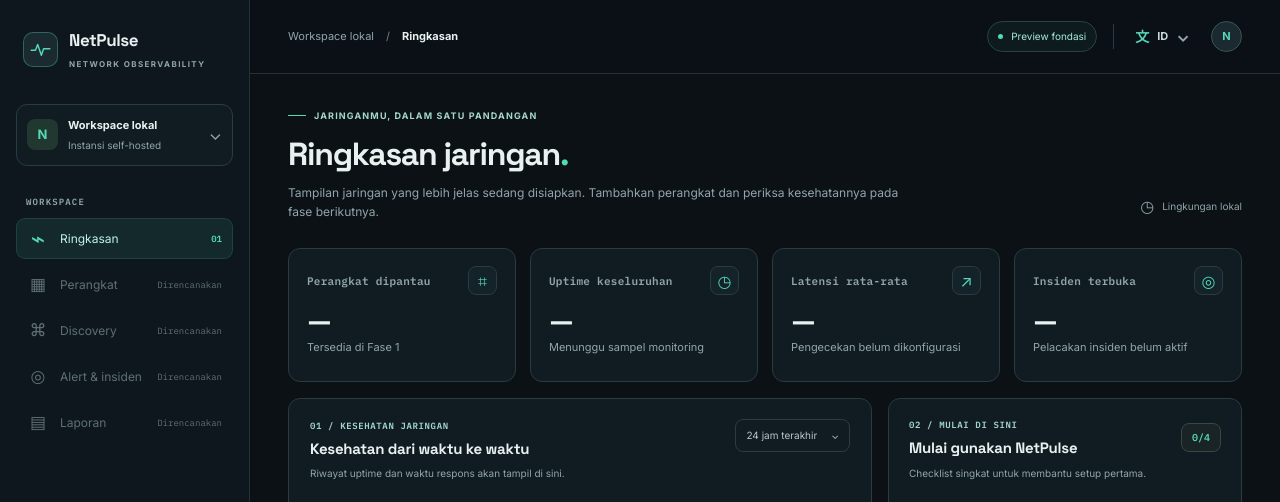
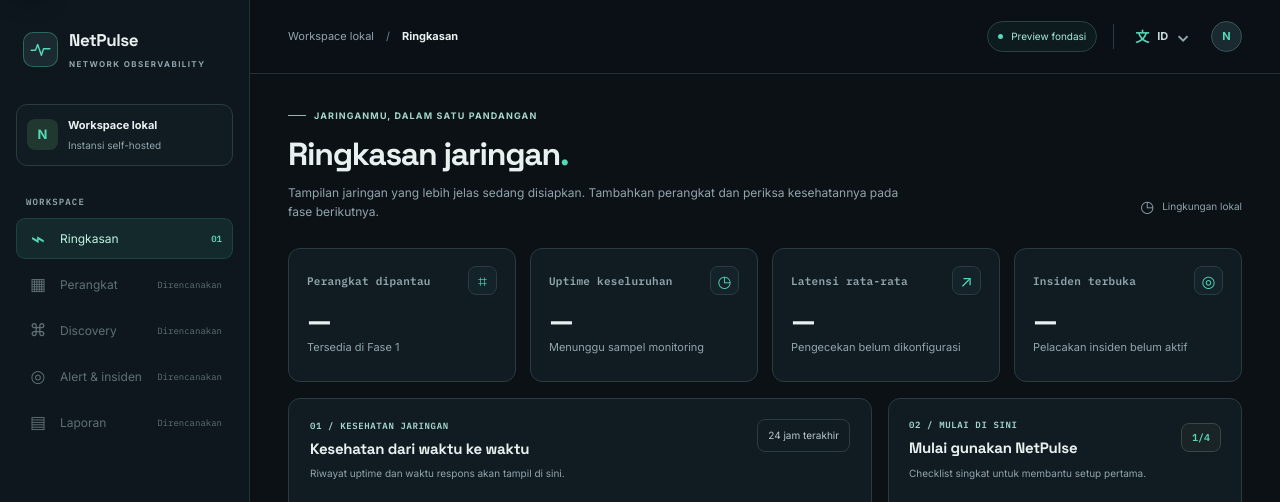
Before and after one commit to RizkiRamadhani561/NetPulse, a Next.js app in the folder frontend/: page / in a window 1280 px wide. Shown: the top 502 px of the page. Built offline with nearby package versions, Linux system fonts and the light colour scheme.

Commit message:
fix(ui): clarify preview controls and keyboard navigation

```diff
--- a/frontend/src/components/dashboard-shell.tsx
+++ b/frontend/src/components/dashboard-shell.tsx
@@ -50,6 +50,7 @@
 
   return (
     <div className="app-shell" id="overview">
+      <a className="skip-link" href="#main-content">{copy.skipToContent}</a>
       <aside className="sidebar" aria-label={copy.primaryNavigation}>
         <a className="brand" href="#overview" aria-label="NetPulse home">
           <PulseMark />
@@ -62,7 +63,6 @@
         <div className="workspace-switcher">
           <span className="workspace-avatar">N</span>
           <span className="workspace-copy"><strong>{copy.workspace}</strong><small>{copy.localWorkspace}</small></span>
-          <span className="switcher-chevron" aria-hidden="true">⌄</span>
         </div>
 
         <p className="sidebar-label">{copy.workspaceSection}</p>
@@ -92,7 +92,7 @@
         <div className="sidebar-footer"><span className="online-dot" />{copy.localPreview}<span className="version-label">v0.1.0</span></div>
       </aside>
 
-      <main className="main-panel">
+      <main className="main-panel" id="main-content" tabIndex={-1}>
         <header className="topbar">
           <div className="breadcrumb"><span>{copy.workspace}</span><span className="breadcrumb-slash">/</span><strong>{copy.overview}</strong></div>
           <div className="topbar-actions">
@@ -101,7 +101,7 @@
             <button className="language-toggle" type="button" onClick={() => setLanguage(language === "id" ? "en" : "id")} aria-label={copy.switchLanguage}>
               <span className="language-icon" aria-hidden="true">文</span>{language === "id" ? "ID" : "EN"}<span className="switcher-chevron" aria-hidden="true">⌄</span>
             </button>
-            <div className="avatar" aria-label={copy.localPreview} title={copy.localPreview}>N</div>
+            <span className="avatar" aria-hidden="true">N</span>
           </div>
         </header>
 
@@ -126,7 +126,7 @@
             <article className="panel panel--wide">
               <div className="panel-heading">
                 <div><p className="section-kicker">01 / {copy.networkHealth}</p><h2>{copy.activityTitle}</h2><p className="panel-caption">{copy.activitySubtitle}</p></div>
-                <span className="period-chip">{copy.last24Hours}<span aria-hidden="true">⌄</span></span>
+                <span className="period-chip">{copy.last24Hours}</span>
               </div>
               <div className="empty-graph" role="img" aria-label={copy.emptyGraphLabel}>
                 <div className="graph-gridline graph-gridline--one" /><div className="graph-gridline graph-gridline--two" /><div className="graph-gridline graph-gridline--three" />
@@ -137,7 +137,7 @@
             </article>
 
             <article className="panel setup-panel">
-              <div className="panel-heading panel-heading--compact"><div><p className="section-kicker">02 / {copy.gettingStarted}</p><h2>{copy.setupTitle}</h2></div><span className="setup-number">0/4</span></div>
+              <div className="panel-heading panel-heading--compact"><div><p className="section-kicker">02 / {copy.gettingStarted}</p><h2>{copy.setupTitle}</h2></div><span className="setup-number">1/4</span></div>
               <p className="panel-caption setup-caption">{copy.setupSubtitle}</p>
               <ol className="setup-list">
                 <li className="setup-step setup-step--current"><span className="step-index">01</span><span className="step-copy"><strong>{copy.foundationStep}</strong><small>{copy.foundationStepStatus}</small></span><span className="step-check">✓</span></li>
```
